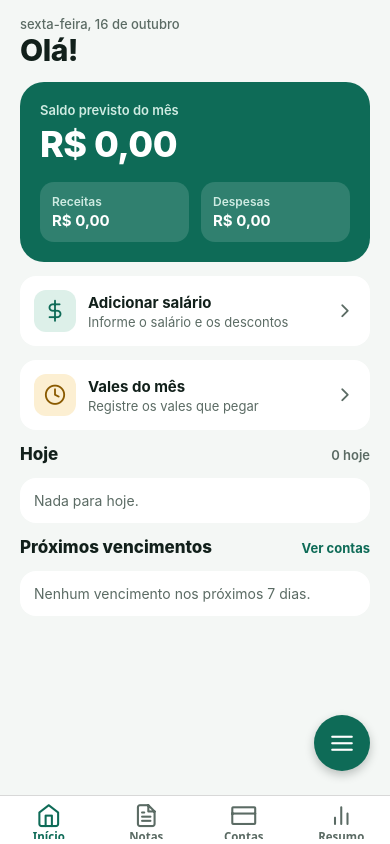
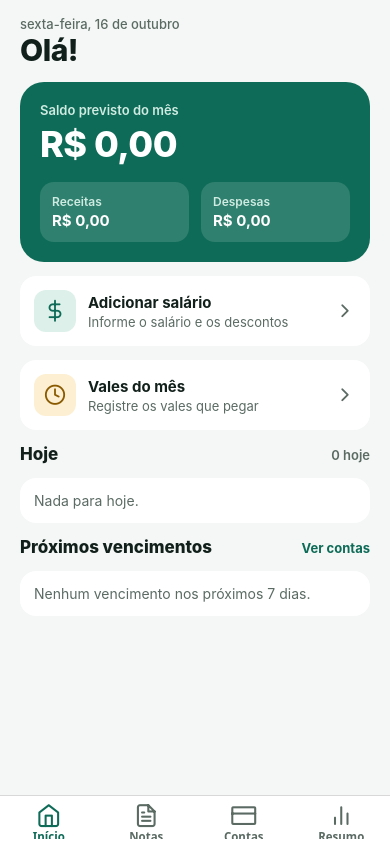
Before and after one commit to josefelipebezerradefreitas-max/financebook, a React Native app: screen / in a window 390 px wide. Built offline with nearby package versions, Linux system fonts and the light colour scheme; what expo-notifications would draw is missing.

Commit message:
Tira o botão de menu da tela Início
Co-Authored-By: Claude Sonnet 5.5 <noreply@anthropic.com>
Claude-Session: https://claude.ai/code/session_012EnyGTost7cwtt9ibwVYqZ

```diff
--- a/src/screens/HomeScreen.js
+++ b/src/screens/HomeScreen.js
@@ -3,7 +3,7 @@ import { Pressable, StyleSheet, Text, View } from 'react-native';
 import { Feather } from '@expo/vector-icons';
 import { colors } from '../theme';
 import { useStore } from '../store';
-import { Card, FabMenu, Pill, Screen, SectionTitle } from '../ui';
+import { Card, Pill, Screen, SectionTitle } from '../ui';
 import { addMonths, daysUntil, fmtLongToday, fmtShort, fmtTime, money, monthName, sameDay, sameMonth } from '../format';
 import { monthWork, netSalary, totalDeductions } from '../salary';
 
@@ -50,23 +50,12 @@ export default function HomeScreen({ navigation }) {
     .sort((a, b) => new Date(a.dueDate) - new Date(b.dueDate))
     .slice(0, 3);
 
-  const [menuOpen, setMenuOpen] = React.useState(false);
-  const go = (name) => {
-    setMenuOpen(false);
-    navigation.navigate(name);
-  };
-  const menuActions = [
-    { icon: 'file-text', label: 'Nova nota', primary: true, onPress: () => go('NovaNota') },
-    { icon: 'file-plus', label: 'Nova conta', primary: true, onPress: () => go('NovaConta') },
-  ];
-
   const overdue = bills.filter((b) => !b.paid && b.kind === 'pay' && daysUntil(new Date(b.dueDate)) < 0);
 
   return (
     <Screen
       title="Olá!"
       subtitle={fmtLongToday(now)}
-      fab={<FabMenu open={menuOpen} onToggle={() => setMenuOpen((o) => !o)} actions={menuActions} />}
     >
       <View style={st.balance}>
         <Text style={st.balanceLabel}>Saldo previsto do mês</Text>
```
